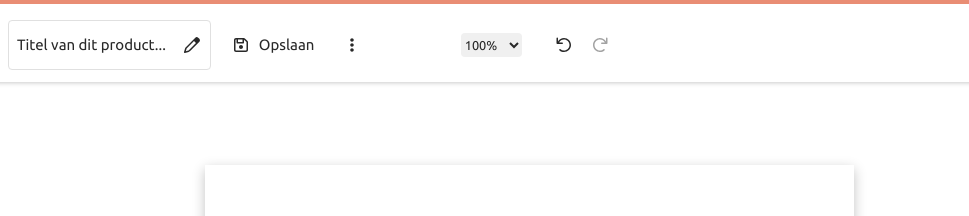
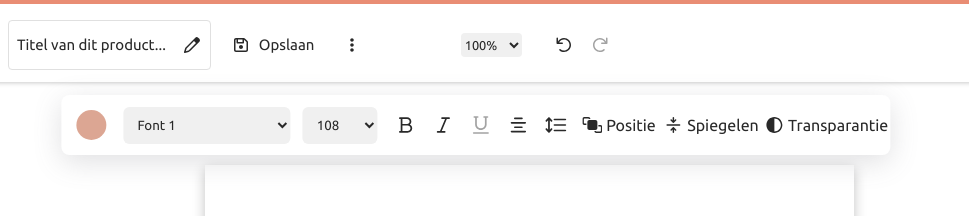
Before and after one commit to fmsthird/on-demand, a plain HTML site: page index.html in a window 1280 px wide. Shown: the top 216 px of the page, 164-1133 px from the left. Drawn offline with Linux system fonts and the light colour scheme.

Commit message:
text menu

```diff
--- /dev/null
+++ b/assets/style/text-option.css
@@ -0,0 +1,73 @@
+.--text-option-container {
+  display: flex;
+  align-items: center;
+  justify-content: center;
+  gap: 12px;
+  box-shadow: rgba(100, 100, 111, 0.2) 0px 7px 29px 0px;
+
+  border-radius: 8px;
+
+  max-width: 900px;
+  padding: 10px;
+  margin: 0 auto;
+
+  position: absolute;
+
+  top: 5%;
+  left: 50%;
+  transform: translate(-50%, -50%);
+}
+
+.--select-font {
+  width: 180px;
+  background-color: #f0f0f0;
+  padding: 10px;
+  border-radius: 6px;
+}
+
+.--select-font-size {
+  width: 80px;
+  background-color: #f0f0f0;
+  padding: 10px;
+  border-radius: 6px;
+}
+
+.--text-btns-container {
+  display: flex;
+  align-items: center;
+  gap: 5px;
+}
+
+.--btns-text-option {
+  height: 35px;
+  width: 35px;
+
+  padding: 5px;
+}
+
+.--btns-w-desc {
+  display: flex;
+  align-items: center;
+  gap: 4px;
+
+  padding: 5px;
+}
+
+.--color-select {
+  height: 30px;
+  width: 30px;
+  background-color: #dca693;
+  border-radius: 100%;
+}
+
+.--color-select-container {
+  padding: 5px;
+}
+
+.--btns-text-option:hover,
+.--btns-w-desc:hover,
+.--color-select-container:hover {
+  background-color: var(--backbutton-color);
+  border-radius: 6px;
+  cursor: pointer;
+}
--- a/index.html
+++ b/index.html
@@ -13,6 +13,7 @@
     <link rel="stylesheet" href="assets/style/preview.css" />
     <link rel="stylesheet" href="assets/style/footer.css" />
     <link rel="stylesheet" href="assets/style/indeling-modal.css" />
+    <link rel="stylesheet" href="assets/style/text-option.css" />
   </head>
   <body>
     <div class="--main-wrapper">
@@ -62,6 +63,53 @@
         </nav>
       </header>
       <main class="--main-container">
+        <div class="--text-option-container">
+          <div class="--color-select-container">
+            <div class="--color-select"></div>
+          </div>
+          <select class="--select-font">
+            <option>Font 1</option>
+            <option>Font 1</option>
+            <option>Font 1</option>
+          </select>
+          <select class="--select-font-size">
+            <option>108</option>
+            <option>109</option>
+            <option>110</option>
+          </select>
+          <div class="--text-btns-container">
+            <button class="--btns-text-option">
+              <img src="assets/img/v6-icon-bold.svg" alt="bold" />
+            </button>
+            <button class="--btns-text-option">
+              <img src="assets/img/v6-icon-1-italic.svg" alt="italic" />
+            </button>
+            <button class="--btns-text-option">
+              <img src="assets/img/v6-icon-2 - underline.svg" alt="underline" />
+            </button>
+            <button class="--btns-text-option">
+              <img
+                src="assets/img/v6-icon-3 - text-align.svg"
+                alt="text-align"
+              />
+            </button>
+            <button class="--btns-text-option">
+              <img src="assets/img/v6-icon-4 -text-spacing.svg" alt="bold" />
+            </button>
+            <div class="--btns-w-desc">
+              <img src="assets/img/v6-icon-5-combine.svg" alt="combine" />
+              <span>Positie</span>
+            </div>
+            <div class="--btns-w-desc">
+              <img src="assets/img/v6-icon-6-innerpush.svg" alt="combine" />
+              <span>Spiegelen</span>
+            </div>
+            <div class="--btns-w-desc">
+              <img src="assets/img/v6-icon-7-mask.svg" alt="combine" />
+              <span>Transparantie</span>
+            </div>
+          </div>
+        </div>
         <section class="--bibliotheken-wrapper">
           <div class="--bibliotheken-container">
             <div
```
Also changed, not shown: assets/img/v6-icon-1-italic.svg (added), assets/img/v6-icon-2 - underline.svg (added), assets/img/v6-icon-3 - text-align.svg (added), assets/img/v6-icon-4 -text-spacing.svg (added), assets/img/v6-icon-5-combine.svg (added), assets/img/v6-icon-6-innerpush.svg (added), assets/img/v6-icon-7-mask.svg (added), assets/img/v6-icon-bold.svg (added).
